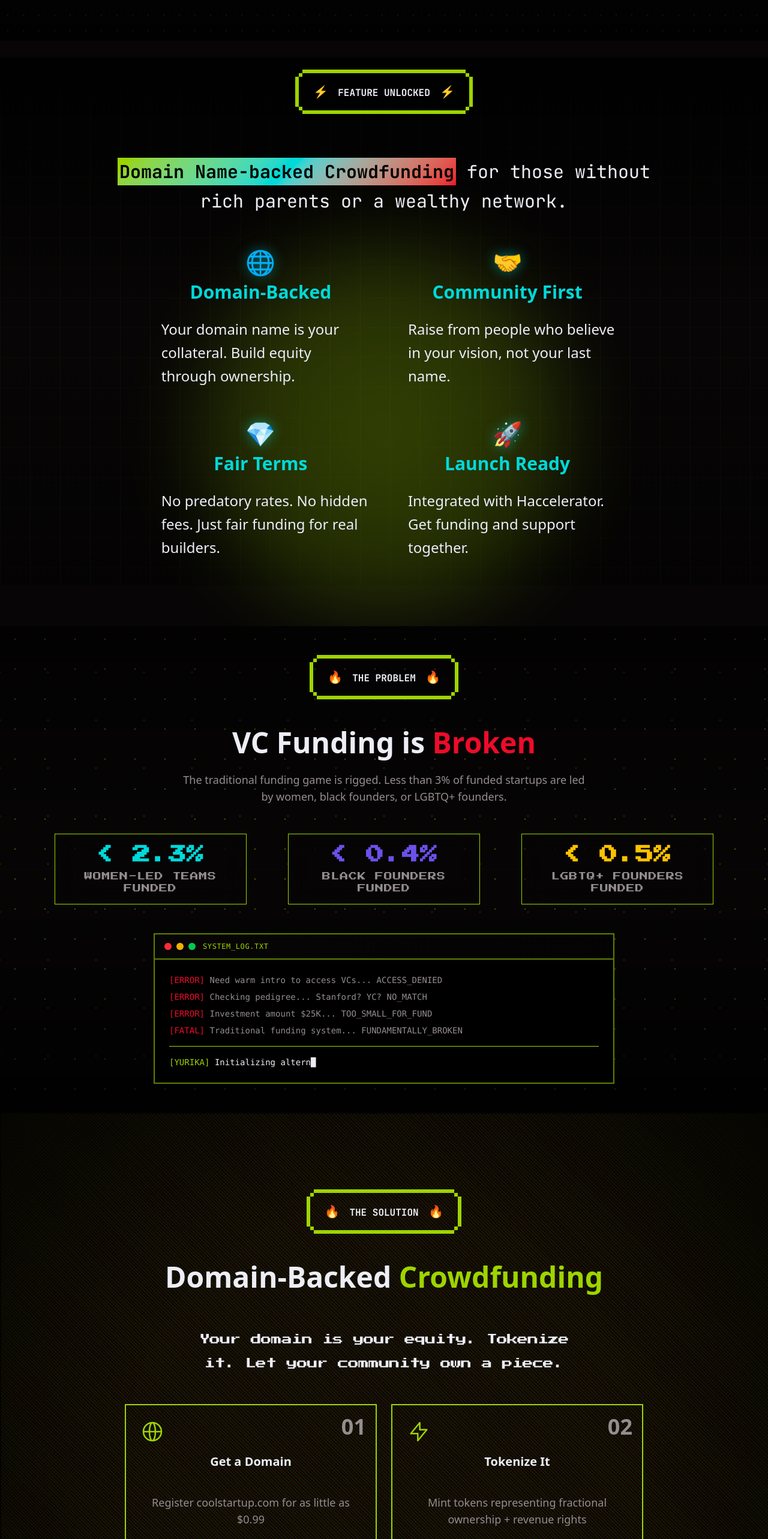
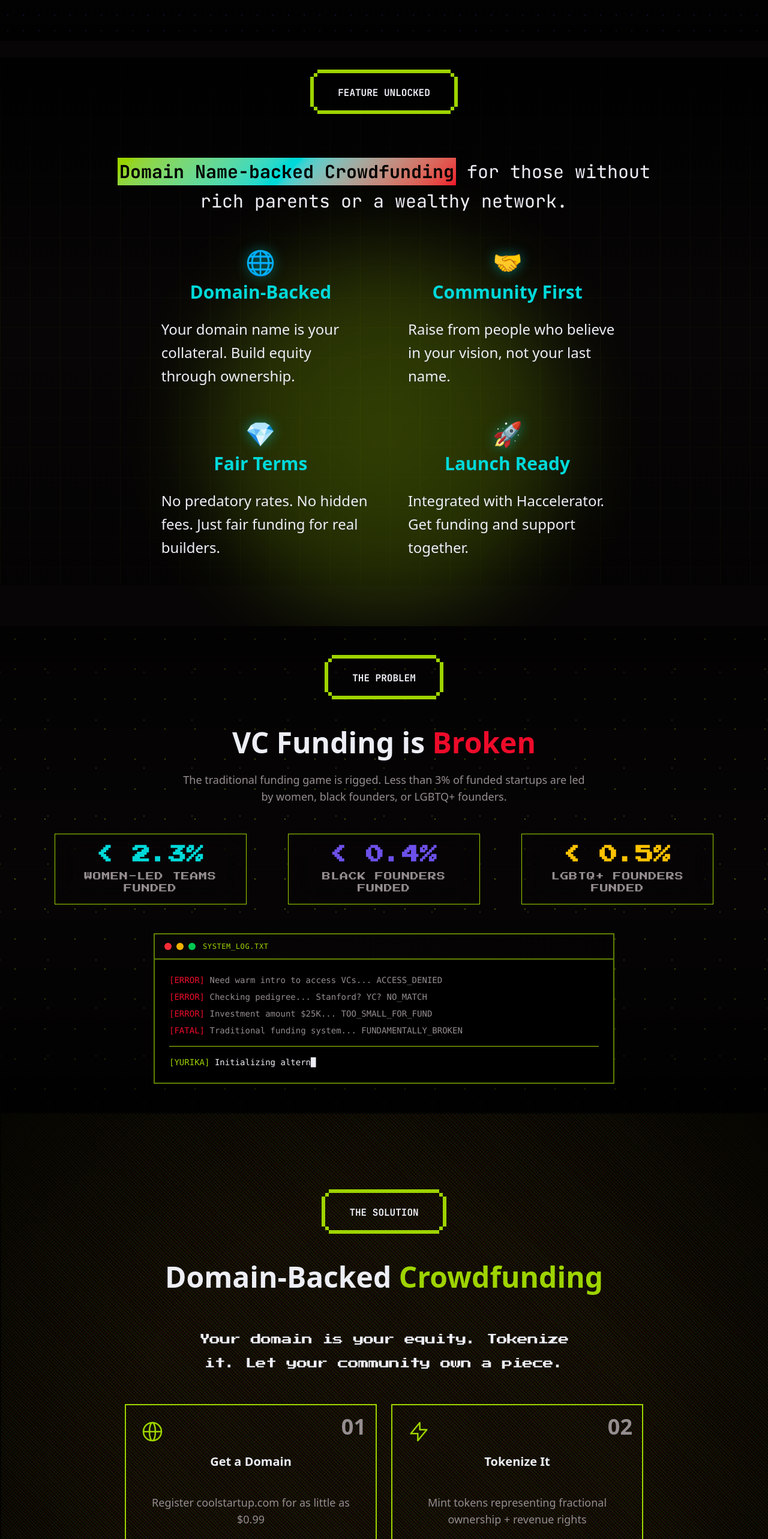
Before and after one commit to yurika-space/yurika.space, a Next.js app: page / in a window 1280 px wide. Shown: the part 1080-3646 px from the top of the page at 60% size. Built offline with nearby package versions, Linux system fonts and the light colour scheme; a web font is replaced by a local one.

Commit message:
Fixed and Tested Waitlist, Ko-hi & Calendly impl.

```diff
--- a/components/pages/Benefits.tsx
+++ b/components/pages/Benefits.tsx
@@ -95,7 +95,7 @@ export default function Benefits() {
               <div className="flex flex-col items-center justify-center w-full">
                 <ComponentHeader
                   title="FOR FOUNDERS"
-                  item="🔥"
+                  item=""
                   className="animate-fade-in-up w-3/4 mx-auto text-center"
                   style={{ animationDelay: "0.2s" }}
                 />
@@ -177,7 +177,7 @@ export default function Benefits() {
           <div className="pt-12">
           <ComponentHeader
                 title="FOR INVESTORS"
-                item="🔥"
+                item=""
                 className="animate-fade-in-up w-3/4 mx-auto"
                 style={{ animationDelay: "0.2s" }}
               />
--- a/components/pages/CTA.tsx
+++ b/components/pages/CTA.tsx
@@ -1,10 +1,8 @@
 import React, { useEffect, useState } from "react";
-import Button from "../atoms/Button";
-import Icons from "../atoms/Icons";
+import { Section } from "../atoms/Section";
 import { SpaceInvader } from "../atoms/SpaceInvader";
+import TarotCard from "../molecules/TarotCard";
 import Modals from "./Modals";
-import { Section } from "../atoms/Section";
-import TarotCard from "../molecules/TarotCard";
 
 type ModalType = "waitlist" | "call" | "donate" | null;
 
@@ -74,8 +72,7 @@ export default function CTA() {
         sectionId="cta"
         className="py-20 md:py-32 px-4 relative text-foreground overflow-hidden linear-gradient(to bottom, color-mix(in oklch, var(--primary-foreground), var(--primary) 40%), color-mix(in oklch, var(--accent) 30%,"
         style={{
-          backgroundImage:
-            `linear-gradient(to bottom, color-mix(in oklch, var(--primary), var(--primary-foreground) 60%), color-mix(in oklch, var(--accent) 30%, transparent))`
+          backgroundImage: `linear-gradient(to bottom, color-mix(in oklch, var(--primary), var(--primary-foreground) 60%), color-mix(in oklch, var(--accent) 30%, transparent))`,
         }}
       >
         <div className="max-w-6xl mx-auto text-center relative z-10">
@@ -111,8 +108,8 @@ export default function CTA() {
             className={`flex flex-col items-center justify-center w-full insert-coin max-w-4xl mx-auto transition-opacity duration-1000 delay-500 ${showContinue ? "opacity-100" : "opacity-0"}`}
           >
             <div className="coin-prompt font-pixel text-sm text-yurika-text-muted mt-12">
-              <span className="blink">█  </span>{" "}  PRESS ANY BUTTON TO CONTINUE  {" "}
-              <span className="blink">█  </span>
+              <span className="blink">█ </span> PRESS ANY BUTTON TO CONTINUE{" "}
+              <span className="blink">█ </span>
             </div>
           </div>
           {/* Main message */}
@@ -157,7 +154,7 @@ export default function CTA() {
             buttons={[
               {
                 text: "Join our Waitlist",
-              icon: "→",
+                icon: "",
                 variant: "primary",
                 onClick: () => {
                   setUserType("founder");
@@ -168,7 +165,7 @@ export default function CTA() {
               },
               {
                 text: "Create a Project on Eureka",
-              icon: "→",
+                icon: "",
                 variant: "primary",
                 hidden: true,
               },
@@ -199,7 +196,7 @@ export default function CTA() {
             buttons={[
               {
                 text: "Book a Meeting",
-              icon: "📅",
+                icon: "",
                 variant: "secondary",
                 onClick: () => setActiveModal("call"),
               },
@@ -230,7 +227,7 @@ export default function CTA() {
             buttons={[
               {
                 text: "Request Pitch Deck",
-              icon: "📖",
+                icon: "",
                 variant: "purple",
                 onClick: () => console.log("Request pitch deck"),
               },
--- a/components/pages/Intro.tsx
+++ b/components/pages/Intro.tsx
@@ -75,7 +75,7 @@ const SpaceIntro: React.FC = () => {
           <div className="text-center mb-2">
             <ComponentHeader
               title="FEATURE UNLOCKED"
-              item="⚡"
+              item=""
               className="animate-fade-in-up w-3/4 mx-auto"
               style={{ animationDelay: "0.2s" }}
             />
--- a/components/pages/Modals.tsx
+++ b/components/pages/Modals.tsx
@@ -168,9 +168,12 @@ export default function Modals({
                   <p className="text-theme-muted mb-6">
                     Book a 15-minute call to discuss partnerships or investment.
                   </p>
-                  <Button variant="purple" size="lg" className="w-full">
+                  <a href="https://calendly.com/eureka-yurika/30min" target="_blank" rel="noopener noreferrer" className="block">
+                    <Button variant="purple" size="lg" className="w-full">
                     Open Calendly
                   </Button>
+                  </a>
+
                   <p className="text-theme-muted text-xs mt-4">
                     Or email: eureka@yurika.space
                   </p>
--- a/components/pages/Problem.tsx
+++ b/components/pages/Problem.tsx
@@ -23,7 +23,7 @@ export default function TheProblem() {
       <div className="text-center">
       <ComponentHeader
               title="THE PROBLEM"
-              item="🔥"
+              item=""
               className="animate-fade-in-up w-3/4 mx-auto"
               style={{ animationDelay: "0.2s" }}
             />
--- a/components/pages/Solution.tsx
+++ b/components/pages/Solution.tsx
@@ -33,7 +33,7 @@ return (
 
 <div className="max-w-6xl mx-auto relative text-center">
 	<div className="flex flex-col align-center items-center justify-center text-center mb-12">
-		<ComponentHeader title="THE SOLUTION" item="🔥" className="animate-fade-in-up w-3/4 mx-auto" style={{ animationDelay: "0.2s" }} />
+		<ComponentHeader title="THE SOLUTION" item="" className="animate-fade-in-up w-3/4 mx-auto" style={{ animationDelay: "0.2s" }} />
 		<h2 className="text-theme-secondary text-3xl md:text-5xl font-bold pb-15">Domain-Backed <span className="text-[var(--primary)]">Crowdfunding</span></h2>
 		<p className="text-theme-secondary font-press-start-2p max-w-2xl mx-auto text-lg leading-10 tracking-tighter">Your domain is your equity. Tokenize it. Let your community own a piece.</p>
 	</div>
```
Lines whose indentation alone changed are shown as unchanged.
